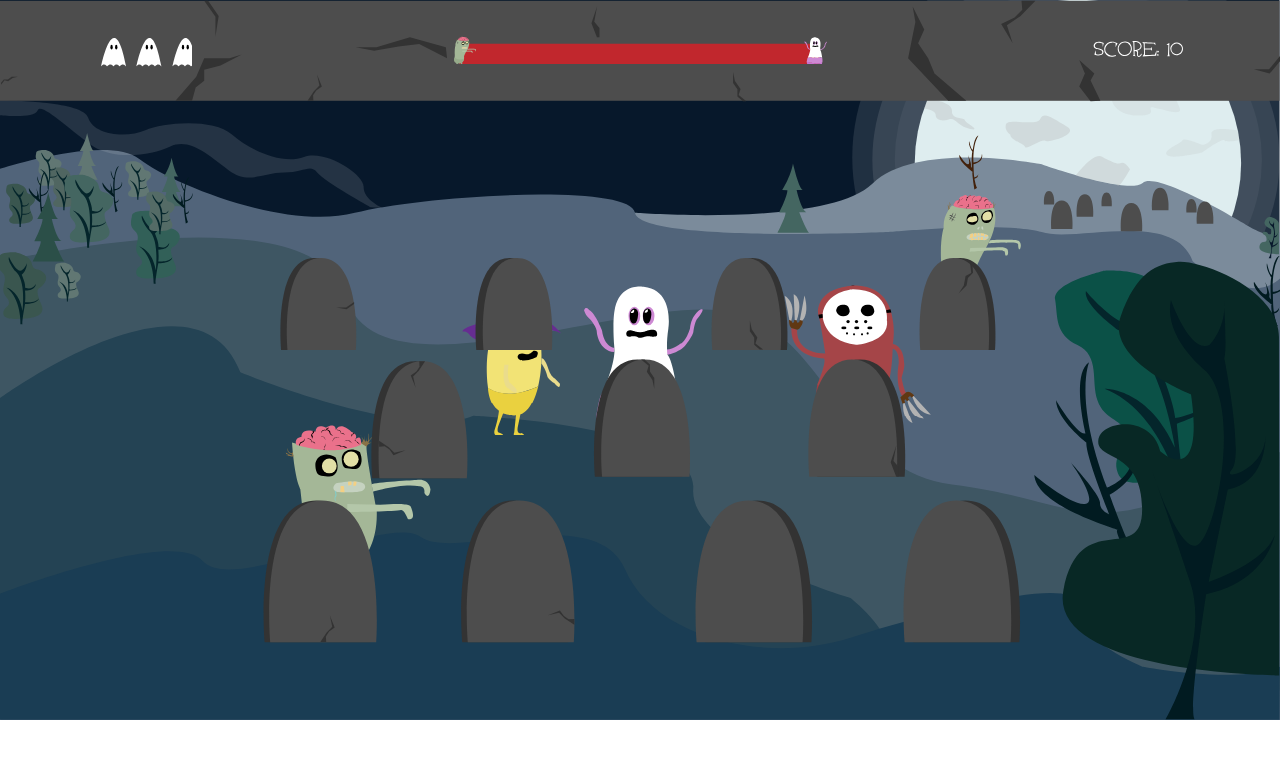
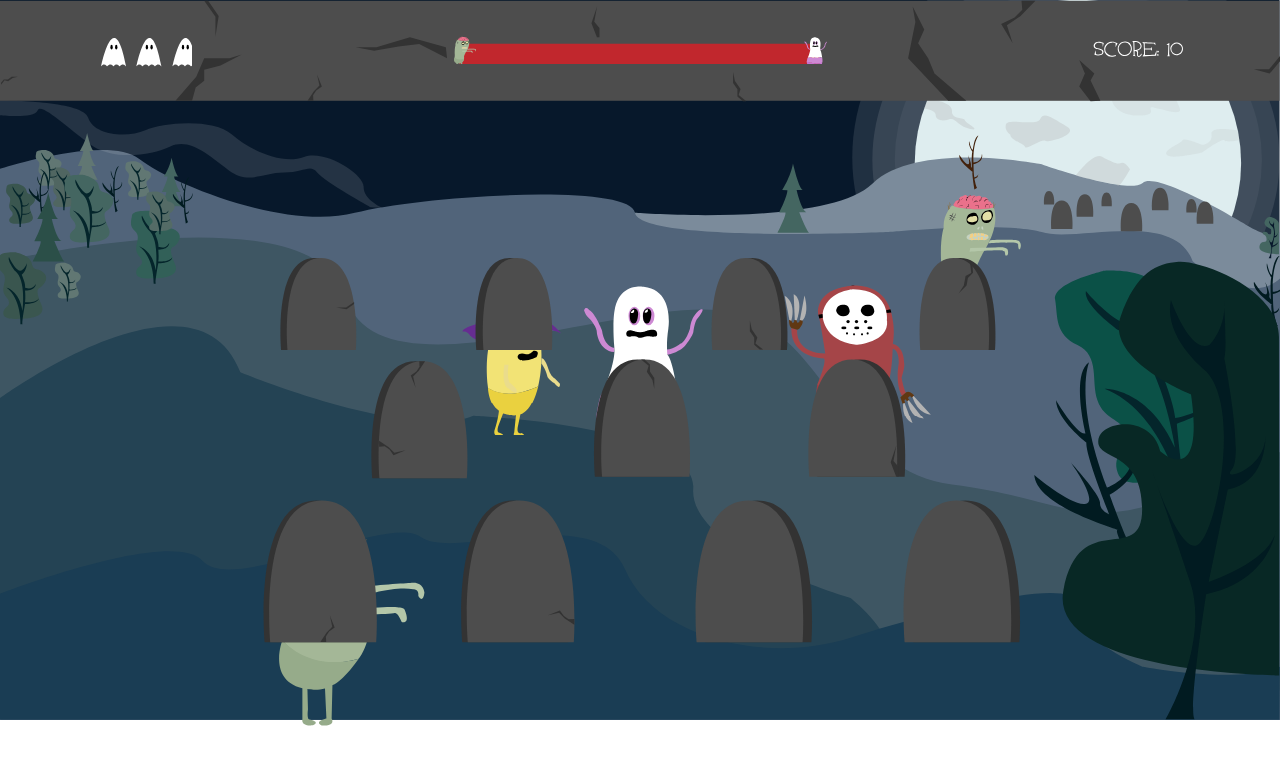
Before and after one commit to emil07v9/surprise-delight-das-werk, a plain HTML site: page index.html in a window 1280 px wide. Drawn offline with Linux system fonts and the light colour scheme.

Commit message:
zombie position bag sten

```diff
--- a/style.css
+++ b/style.css
@@ -75,8 +75,8 @@ body {
 
 #zombie_container1 {
     position: absolute;
-    top: 33vw;
-    left: 22vw;
+    top: 41vw;
+    left: 21.5vw;
 }
 
 #zombie_sprite1 {
```
